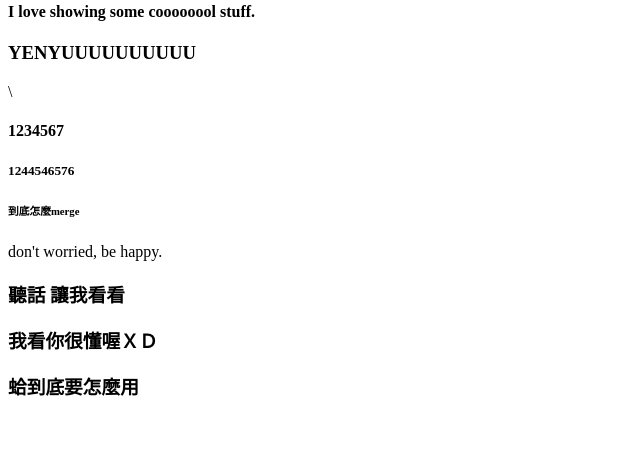
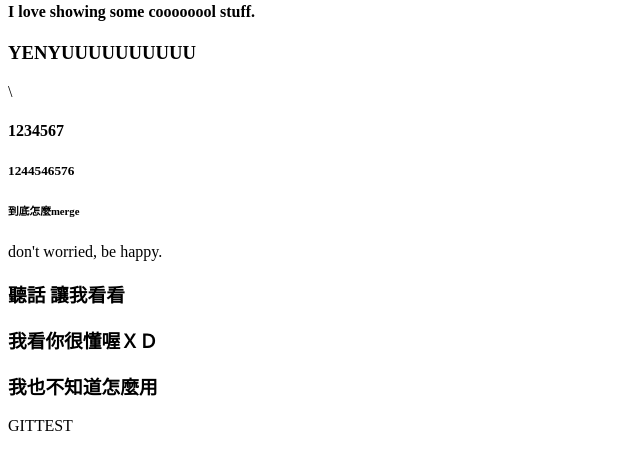
Before and after one commit to YenYuD/gittest, a plain HTML site: page page3.html in a window 1280 px wide. Shown: the part 239-708 px from the top of the page, without its empty margins (0-640 px from the left). Drawn offline with Linux system fonts and the light colour scheme.

Commit message:
second commit

```diff
--- a/page3.html
+++ b/page3.html
@@ -22,6 +22,7 @@
         <p>don't worried, be happy.</p>
         <h3>聽話 讓我看看</h3>
         <h3>我看你很懂喔ＸＤ</h3>
-        <h3>蛤到底要怎麼用</h3>
+        <h3>我也不知道怎麼用</h3>
+        <div>GITTEST</div>
     </body>
 </html>
```
